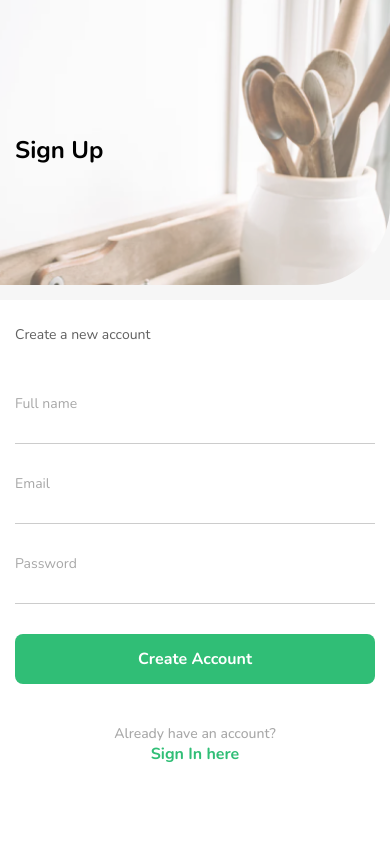
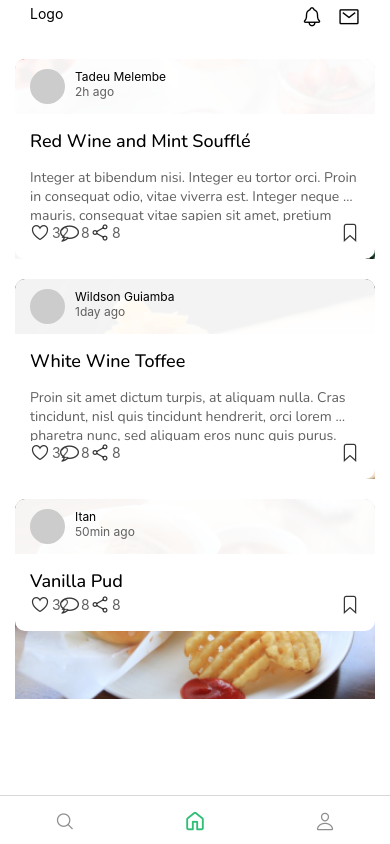
Before and after one commit to tadeumelembe/recipe-app, a React Native app: screen /SignUp in a window 390 px wide. Built offline with nearby package versions, Linux system fonts and the light colour scheme; what expo-linking would draw is missing.

Commit message:
Added types to auth page

```diff
--- a/App.tsx
+++ b/App.tsx
@@ -42,8 +42,8 @@ export default function App() {
     <SafeAreaProvider>
 
       <AuthProvider>
-    <View style={{flex:1}} onLayout={onLayoutRootView}>
-        <Routes />
+        <View style={{ flex: 1 }} onLayout={onLayoutRootView}>
+          <Routes />
         </View>
       </AuthProvider>
     </SafeAreaProvider>
--- a/navigation/routes.tsx
+++ b/navigation/routes.tsx
@@ -48,7 +48,7 @@ const Routes: React.FC = () => {
 
     const { isSigned } = useAuth();
 
-    return !isSigned ? <AppRoutes colorScheme={colorScheme} /> : <AuthRoutes colorScheme={colorScheme} />;
+    return isSigned ? <AppRoutes colorScheme={colorScheme} /> : <AuthRoutes colorScheme={colorScheme} />;
 
 };
 
--- a/src/components/types.tsx
+++ b/src/components/types.tsx
@@ -23,3 +23,8 @@ export interface IHomeItem {
     title: string,
     description: string | null
 }
+
+
+export interface IAuthPage {
+    navigation: NavigationProp<any, any>,
+}
--- a/src/screens/Auth/Login/index.tsx
+++ b/src/screens/Auth/Login/index.tsx
@@ -1,14 +1,14 @@
-import React, { useEffect, useRef } from "react";
-import { KeyboardAvoidingView, Keyboard, Platform, Animated, StyleSheet } from "react-native";
-import { useSafeAreaInsets } from 'react-native-safe-area-context';
+import React from "react";
+import { KeyboardAvoidingView, Platform } from "react-native";
 
-import { Text, View, Container, ImageBackground, ScrollView, TextInput, Button, TextButton } from "../../../../components/Themed";
+import { Text, View, Container, ScrollView, TextInput, Button, TextButton } from "../../../../components/Themed";
+import AuthHeader from "../../../components/Auth/AuthHeader";
 import styles from "../../../../constants/style";
-import Header from "../../../components/Auth/AuthHeader";
 import authStyles from "../authStyles"
+import { IAuthPage } from "../../../components/types";
 
 
-const Login: React.FC = ({ navigation }) => {
+const Login: React.FC<IAuthPage> = ({ navigation }) => {
 
 
     return (
@@ -21,7 +21,7 @@ const Login: React.FC = ({ navigation }) => {
                 keyboardShouldPersistTaps={'handled'}
             >
 
-                <Header title={'Recipe Rells'} />
+                <AuthHeader title={'Recipe Rells'} />
 
                 <Container style={{ flex: 1 }}>
 
--- a/src/screens/Auth/SignUp/index.tsx
+++ b/src/screens/Auth/SignUp/index.tsx
@@ -1,25 +1,26 @@
-import React, { useRef, useEffect } from "react";
-import { KeyboardAvoidingView, Keyboard, Animated, StyleSheet, Platform } from "react-native";
-import { useSafeAreaInsets } from 'react-native-safe-area-context';
+import React from "react";
+import { KeyboardAvoidingView, Platform } from "react-native";
 
-import { Text, View, Container, ImageBackground, ScrollView, TextInput, Button, TextButton } from "../../../../components/Themed";
+import { Text, View, Container, ScrollView, TextInput, Button, TextButton } from "../../../../components/Themed";
 import styles from "../../../../constants/style";
 import AuthHeader from "../../../components/Auth/AuthHeader";
+import { IAuthPage } from "../../../components/types";
 import authStyles from "../authStyles"
 
-const SignUp: React.FC = ({ navigation }) => {
+const SignUp: React.FC<IAuthPage> = ({ navigation }) => {
 
     return (
         <KeyboardAvoidingView
             style={{ flex: 1 }}
             behavior={Platform.OS == 'ios' ? 'padding' : 'height'}
         >
-            <AuthHeader title={'Sign Up'} />
 
             <ScrollView
                 style={authStyles.scrollView}
                 keyboardShouldPersistTaps={'handled'}
             >
+            <AuthHeader title={'Sign Up'} />
+
                 <Container style={authStyles.container}>
 
                     <Text style={authStyles.pageTitle}>
@@ -74,32 +75,3 @@ const SignUp: React.FC = ({ navigation }) => {
 }
 
 export default SignUp
-
-const localStyles = StyleSheet.create({
-    scrollView: {
-        paddingHorizontal: 0,
-        flex: 1
-    },
-    header: {
-        height: 300,
-        width: '100%',
-        borderBottomRightRadius: 100,
-    },
-    headerText: {
-        ...styles.fontNunitoBold,
-        ...styles.fontXl
-    },
-    headerImage: {
-        height: 300,
-    },
-    headerImageView: {
-        ...styles.horizontalPadding,
-        backgroundColor: 'rgba(255, 255, 255, 0.3)',
-        width: '100%',
-        height: '100%',
-        justifyContent: 'center'
-    },
-    inputView: {
-        marginBottom: 30
-    }
-})
```
